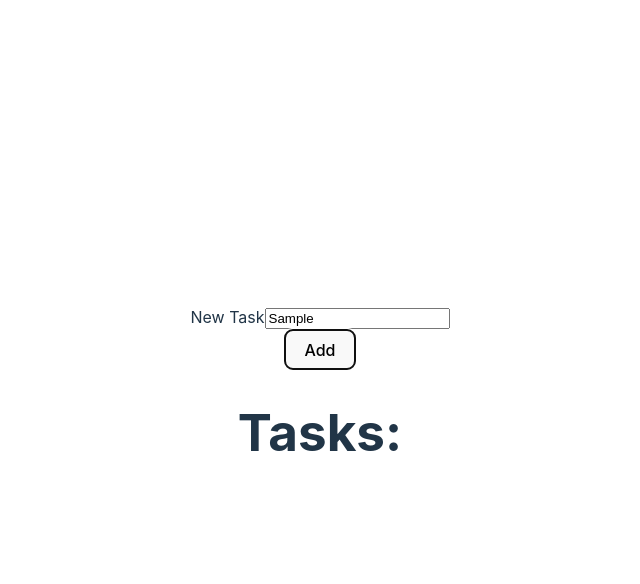
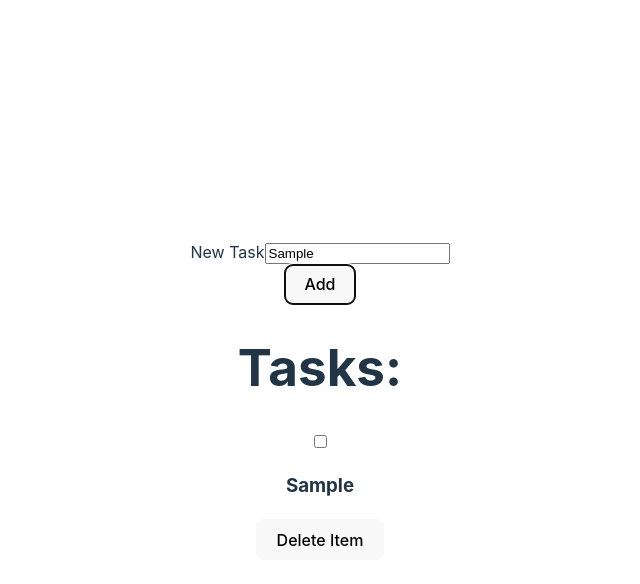
Before and after one commit to KodeIva/task-list, a React (Vite) app: page / in a window 1280 px wide. Both pictures are taken after typing "Sample" into the empty fields and a click on the button "Add". Shown: the top 584 px of the page, without its empty margins (320-960 px from the left). Built offline with nearby package versions, Linux system fonts and the light colour scheme.

Commit message:
Added map() to go through the added tasks and display in singleTask div

```diff
--- a/src/App.jsx
+++ b/src/App.jsx
@@ -24,7 +24,20 @@ function App() {
       </div>
       <button>Add</button>
     </form>
+
     <h1>Tasks: </h1>
+    <div className="taskList">
+      {todos.map(todo => {
+        const {title,id} = todo
+        return (
+          <div className='singleItem' key={id}>
+           <input type='checkbox' />
+           <h3>{title}</h3>
+           <button className="delete">Delete Item</button>
+          </div>
+        )
+      })}
+    </div>
     </>
   )
 }
```
